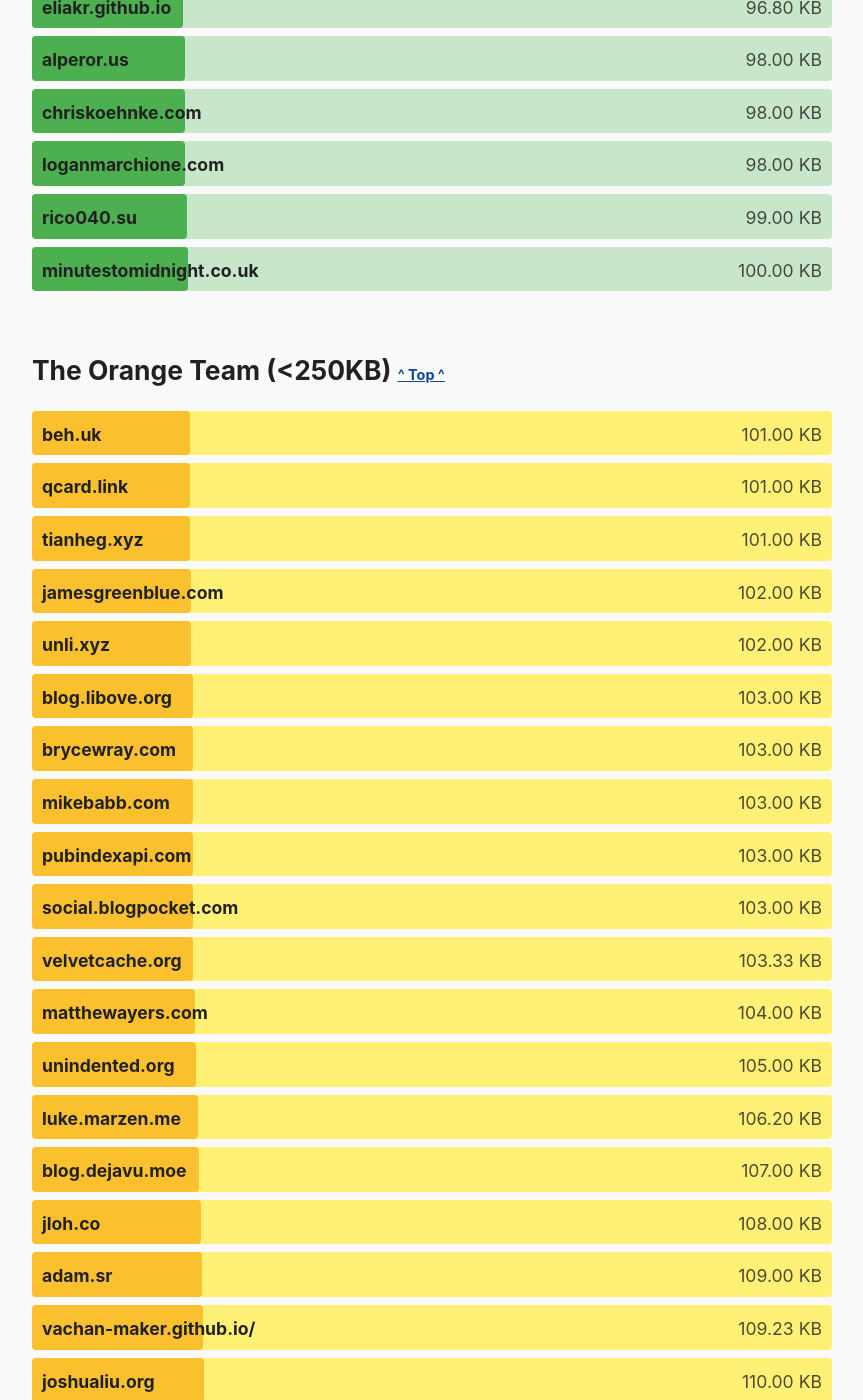
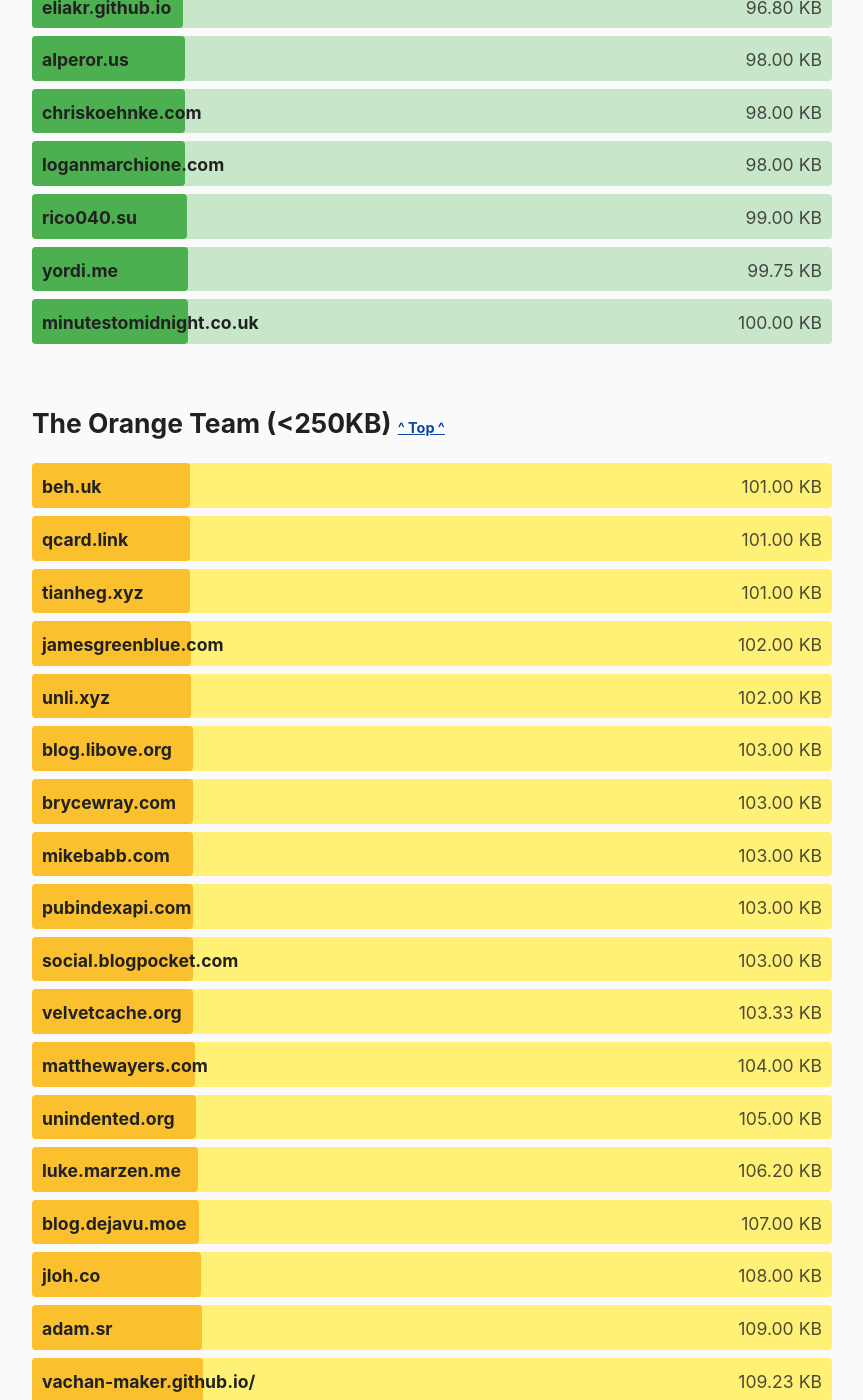
Before and after one commit to kevquirk/512kb.club, a Jekyll site: the page built from index.md, in a window 1280 px wide and 1400 px high, scrolled down 25359 px. Shown: the whole window, without its empty margins (208-1071 px from the left). Built offline with Jekyll 4.4.1, drawn with Linux system fonts in a browser that asks for light colours.

Commit message:
Update sites.yml

```diff
--- a/_data/sites.yml
+++ b/_data/sites.yml
@@ -4010,5 +4010,5 @@
 
 - domain: yordi.me
   url: https://yordi.me/
-  size: 112.73
+  size: 99.75
   last_checked: 2024-06-19
```
